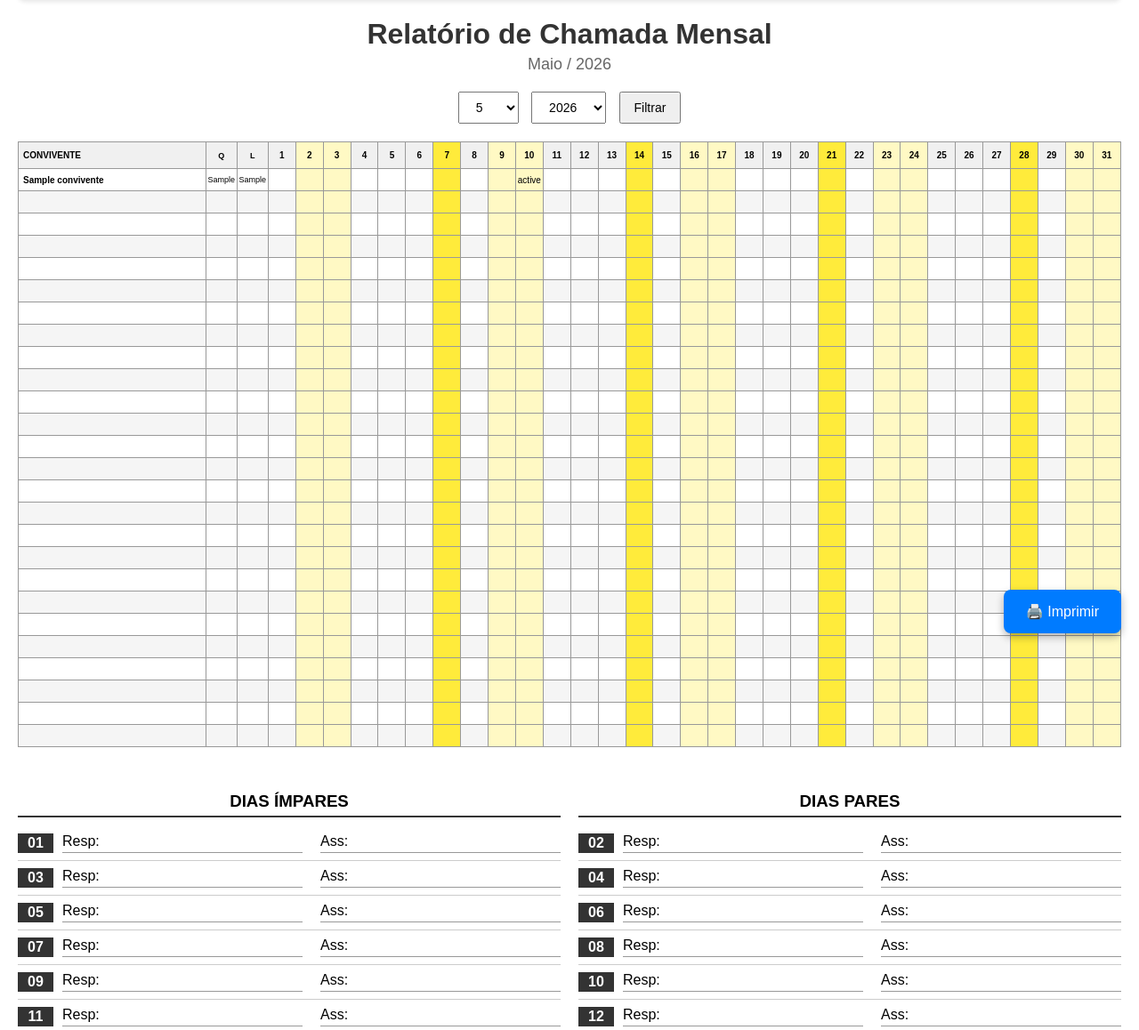
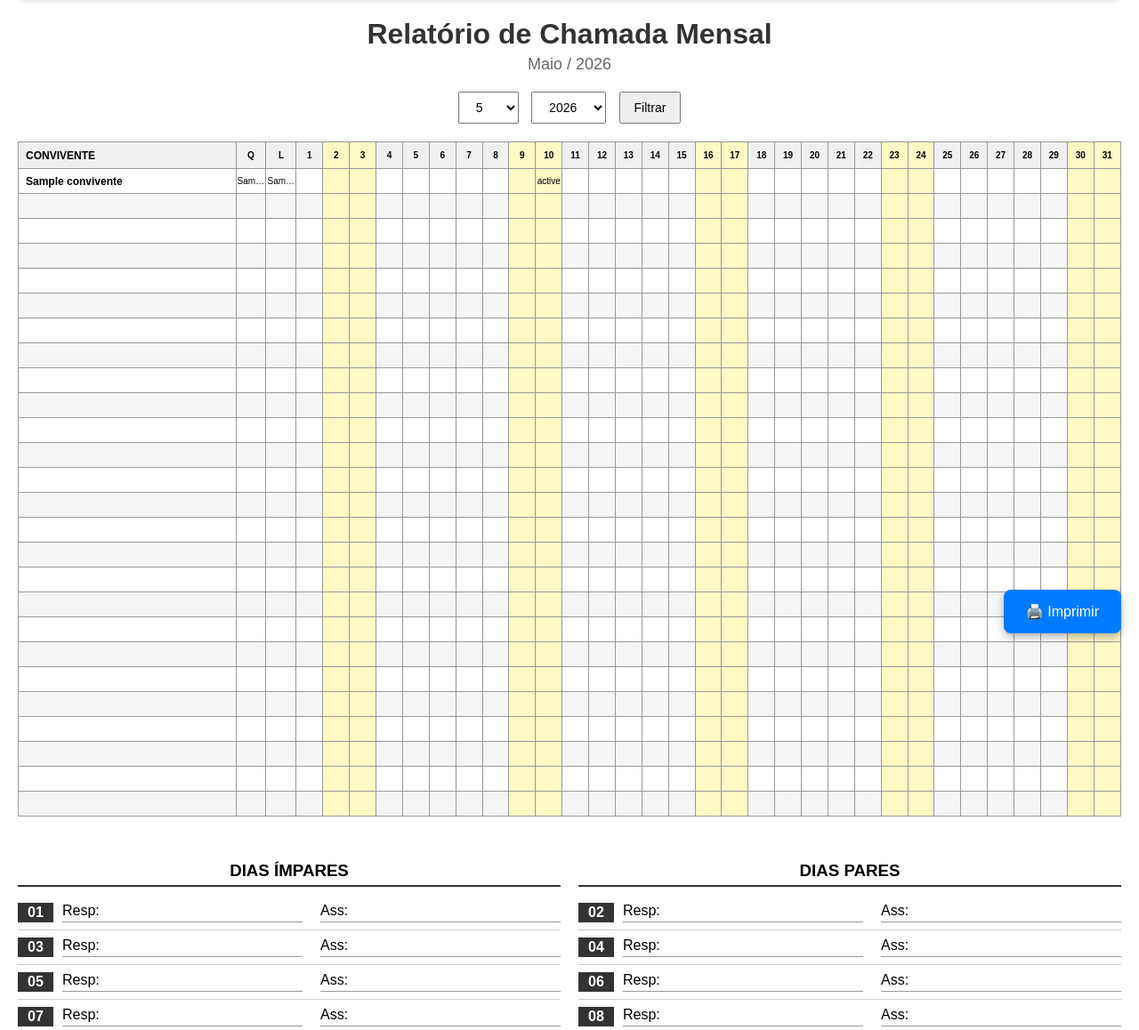
Before and after one commit to larditosotele-pixel/sisa-nuvem, a Flask app: page /relatorio in a window 1280 px wide. Shown: the part 68-1226 px from the top of the page at 89% size. Run offline with Flask 3, Linux system fonts and the light colour scheme; tables that the repository leaves empty hold one stand-in row (values such as "Sample post"); a database or web service that is not in the repository returns one stand-in record (values such as "Sample title"); some libraries are stand-ins or nearby versions.

Commit message:
Update relatorio.html

```diff
--- a/templates/relatorio.html
+++ b/templates/relatorio.html
@@ -27,7 +27,7 @@
             text-align: center;
             margin-bottom: 20px;
         }
-       .controles select,.controles button {
+        .controles select, .controles button {
             padding: 8px 15px;
             font-size: 14px;
             margin: 0 5px;
@@ -35,7 +35,7 @@
         table {
             width: 100%;
             border-collapse: collapse;
-            font-size: 10px;
+            font-size: 11px;
             table-layout: fixed;
         }
         th, td {
@@ -44,7 +44,7 @@
             text-align: center;
             overflow: hidden;
             text-overflow: ellipsis;
-            height: 25px;
+            height: 28px;
         }
         th {
             background: #f0f0f0;
@@ -54,30 +54,29 @@
         .nome {
             text-align: left;
             font-weight: bold;
-            width: 150px;
-            padding-left: 5px;
+            width: 180px;
+            padding-left: 8px;
             white-space: nowrap;
+            font-size: 12px;
         }
-       .quarto-col { width: 25px; font-size: 9px; }
-       .leito-col { width: 25px; font-size: 9px; }
+        .quarto-col { width: 25px; font-size: 10px; }
+        .leito-col { width: 25px; font-size: 10px; }
         .dia-col {
             width: 22px;
             min-width: 22px;
+            font-size: 10px;
         }
         /* ZEBRA - LINHAS INTERCALADAS */
         tbody tr:nth-child(odd) { background: #ffffff; }
         tbody tr:nth-child(even) { background: #f5f5f5; }
 
-        /* SÁBADO E DOMINGO AMARELO CLARO */
+        /* SÁBADO E DOMINGO AMARELO CLARO - SÓ ESSES */
         .fim-de-semana { background: #fff9c4!important; }
-
-        /* COLUNAS 7, 14, 21, 28 AMARELO FORTE */
-       .coluna-amarela { background: #ffeb3b!important; }
 
         /* LINHAS EM BRANCO */
         .linha-vazia td {
             border: 1px solid #999;
-            height: 25px;
+            height: 28px;
         }
         .linha-vazia:nth-child(odd) { background: #ffffff; }
         .linha-vazia:nth-child(even) { background: #f5f5f5; }
@@ -122,9 +121,10 @@
         }
 
         @media print {
-           .header,.controles,.btn-imprimir { display: none; }
+            .header, .controles, .btn-imprimir { display: none; }
             body { padding: 0; }
-            table { font-size: 8px; }
+            table { font-size: 9px; }
+            .nome { font-size: 10px; }
             .dia-col { width: 18px; }
         }
         .btn-imprimir {
@@ -175,7 +175,7 @@
                     <th class="leito-col">L</th>
                     {% for dia in range(1, 32) %}
                         {% if dia <= dias_impares[-1] or dia <= dias_pares[-1] %}
-                        <th class="dia-col {% if dia in fins_de_semana %}fim-de-semana{% elif dia == 7 or dia == 14 or dia == 21 or dia == 28 %}coluna-amarela{% endif %}">{{ dia }}</th>
+                        <th class="dia-col {% if dia in fins_de_semana %}fim-de-semana{% endif %}">{{ dia }}</th>
                         {% endif %}
                     {% endfor %}
                 </tr>
@@ -188,7 +188,7 @@
                     <td class="leito-col">{{ c.numero_leito or '' }}</td>
                     {% for dia in range(1, 32) %}
                         {% if dia <= dias_impares[-1] or dia <= dias_pares[-1] %}
-                        <td class="dia-col {% if dia in fins_de_semana %}fim-de-semana{% elif dia == 7 or dia == 14 or dia == 21 or dia == 28 %}coluna-amarela{% endif %}">
+                        <td class="dia-col {% if dia in fins_de_semana %}fim-de-semana{% endif %}">
                             {{ chamadas.get(c.id, {}).get(dia, '') }}
                         </td>
                         {% endif %}
@@ -204,7 +204,7 @@
                     <td class="leito-col">&nbsp;</td>
                     {% for dia in range(1, 32) %}
                         {% if dia <= dias_impares[-1] or dia <= dias_pares[-1] %}
-                        <td class="dia-col {% if dia in fins_de_semana %}fim-de-semana{% elif dia == 7 or dia == 14 or dia == 21 or dia == 28 %}coluna-amarela{% endif %}">&nbsp;</td>
+                        <td class="dia-col {% if dia in fins_de_semana %}fim-de-semana{% endif %}">&nbsp;</td>
                         {% endif %}
                     {% endfor %}
                 </tr>
```
Lines whose indentation alone changed are shown as unchanged.
